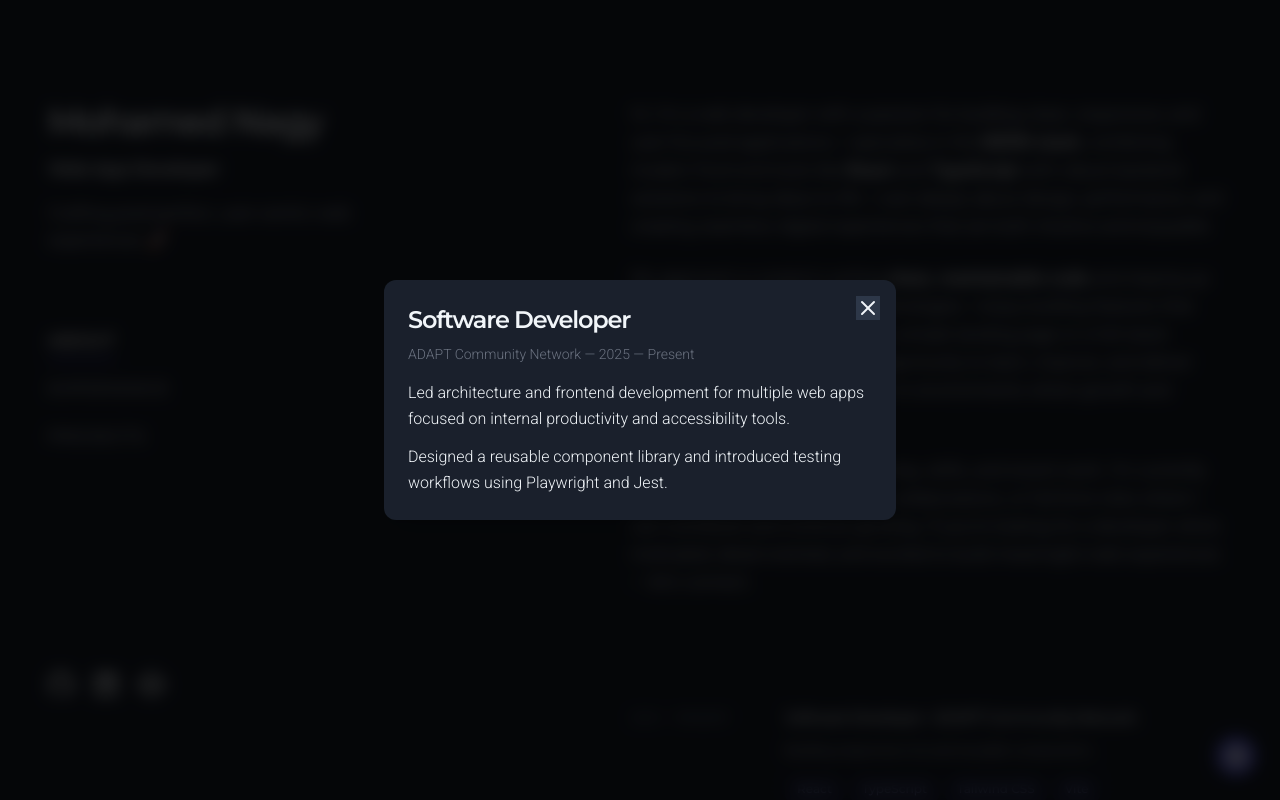
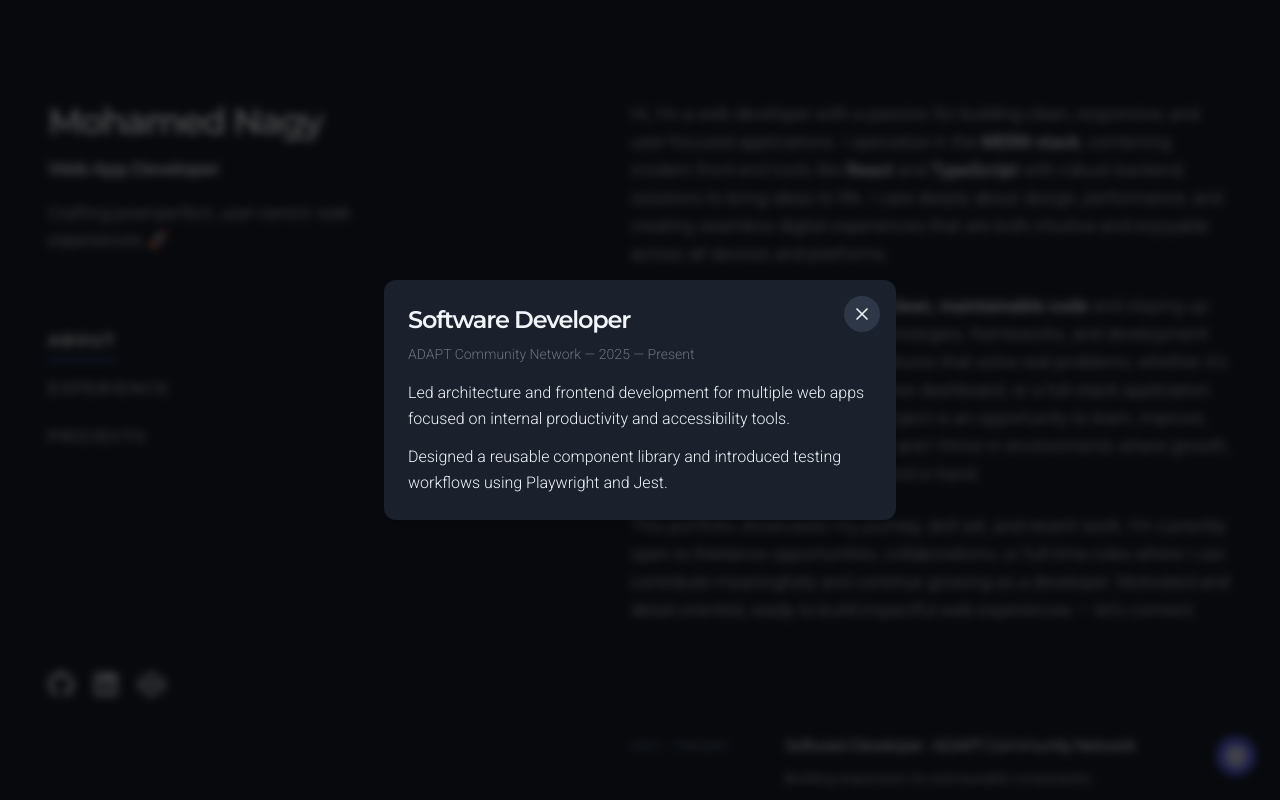
Before and after one commit to devmoenagy/monagy.com, a React (Create React App) app in the folder client/: page / in a window 1280 px wide. Both pictures are taken after a click on the button 931 px from the left and 756 px from the top of the page. Shown: the top 800 px of the page. Built offline with nearby package versions, Linux system fonts and the light colour scheme.

Commit message:
modals update

```diff
--- a/client/src/components/AboutSection.tsx
+++ b/client/src/components/AboutSection.tsx
@@ -16,27 +16,27 @@ const AboutSection: React.FC<Props> = ({ aboutRef }) => (
         and <strong className="font-semibold">TypeScript</strong> with robust
         backend solutions to bring ideas to life. I care deeply about design,
         performance, and creating seamless digital experiences that are both
-        intuitive and enjoyable.
+        intuitive and enjoyable across all devices and platforms.
       </p>
 
       <p>
         My approach is rooted in writing{" "}
         <strong className="font-semibold">clean, maintainable code</strong> and
-        staying up-to-date with the latest in web technologies. I enjoy building
-        features that solve real problems, whether it's a simple landing page or
-        a full-stack application. Every project is an opportunity to learn,
-        improve, and deliver something valuable — and I thrive in environments
-        where growth and creativity go hand in hand.
+        staying up-to-date with the latest in web technologies, frameworks, and
+        development best practices. I enjoy building features that solve real
+        problems, whether it's a simple landing page, an interactive dashboard,
+        or a full-stack application with complex workflows. Every project is an
+        opportunity to learn, improve, and deliver something valuable — and I
+        thrive in environments where growth, collaboration, and creativity go
+        hand in hand.
       </p>
 
       <p>
-        This portfolio showcases my journey, skills, and recent work. I'm
-        currently open to{" "}
-        <strong className="font-semibold">freelance opportunities</strong>,
-        collaborations, or full-time roles where I can contribute and continue
-        growing. If you're looking for a developer who’s motivated,
-        detail-oriented, and excited to build meaningful web experiences — let’s
-        connect.
+        This portfolio showcases my journey, skill set, and recent work. I'm
+        currently open to freelance opportunities, collaborations, or full-time
+        roles where I can contribute meaningfully and continue growing as a
+        developer. Motivated and detail-oriented, ready to build impactful web
+        experiences — let’s connect.
       </p>
     </div>
   </section>
--- a/client/src/components/ExperienceModal.tsx
+++ b/client/src/components/ExperienceModal.tsx
@@ -1,4 +1,4 @@
-import React, { ReactNode } from "react";
+import React, { ReactNode, useRef, useEffect } from "react";
 import { motion, AnimatePresence } from "framer-motion";
 import { X } from "lucide-react";
 
@@ -20,17 +20,34 @@ const ExperienceModal: React.FC<Props> = ({
   onClose,
   darkMode,
 }) => {
+  const modalRef = useRef<HTMLDivElement>(null);
+
+  useEffect(() => {
+    const handleClickOutside = (event: MouseEvent) => {
+      if (
+        modalRef.current &&
+        !modalRef.current.contains(event.target as Node)
+      ) {
+        onClose();
+      }
+    };
+
+    document.addEventListener("mousedown", handleClickOutside);
+    return () => document.removeEventListener("mousedown", handleClickOutside);
+  }, [onClose]);
+
   return (
     <AnimatePresence>
       <motion.div
         className={`fixed inset-0 z-50 flex items-center justify-center p-4 ${
-          darkMode ? "bg-black/80" : "bg-white/80"
-        } backdrop-blur`}
+          darkMode ? "bg-black/70" : "bg-white/70"
+        } backdrop-blur-sm`}
         initial={{ opacity: 0 }}
         animate={{ opacity: 1 }}
         exit={{ opacity: 0 }}
       >
         <motion.div
+          ref={modalRef}
           className={`relative max-w-lg w-full rounded-xl shadow-xl p-6 ${
             darkMode
               ? "bg-darkBackground text-textDark"
@@ -42,11 +59,11 @@ const ExperienceModal: React.FC<Props> = ({
           transition={{ duration: 0.3, ease: "easeInOut" }}
         >
           <button
-            className="absolute top-4 right-4 text-xl hover:text-indigo-500 transition"
+            className="absolute top-4 right-4 p-2 rounded-full hover:bg-indigo-500/10 transition"
             onClick={onClose}
             aria-label="Close"
           >
-            <X size={24} />
+            <X size={20} />
           </button>
           <h2 className="text-2xl font-semibold mb-2">{experience.title}</h2>
           <p className="text-sm text-gray-500 mb-4">
```
